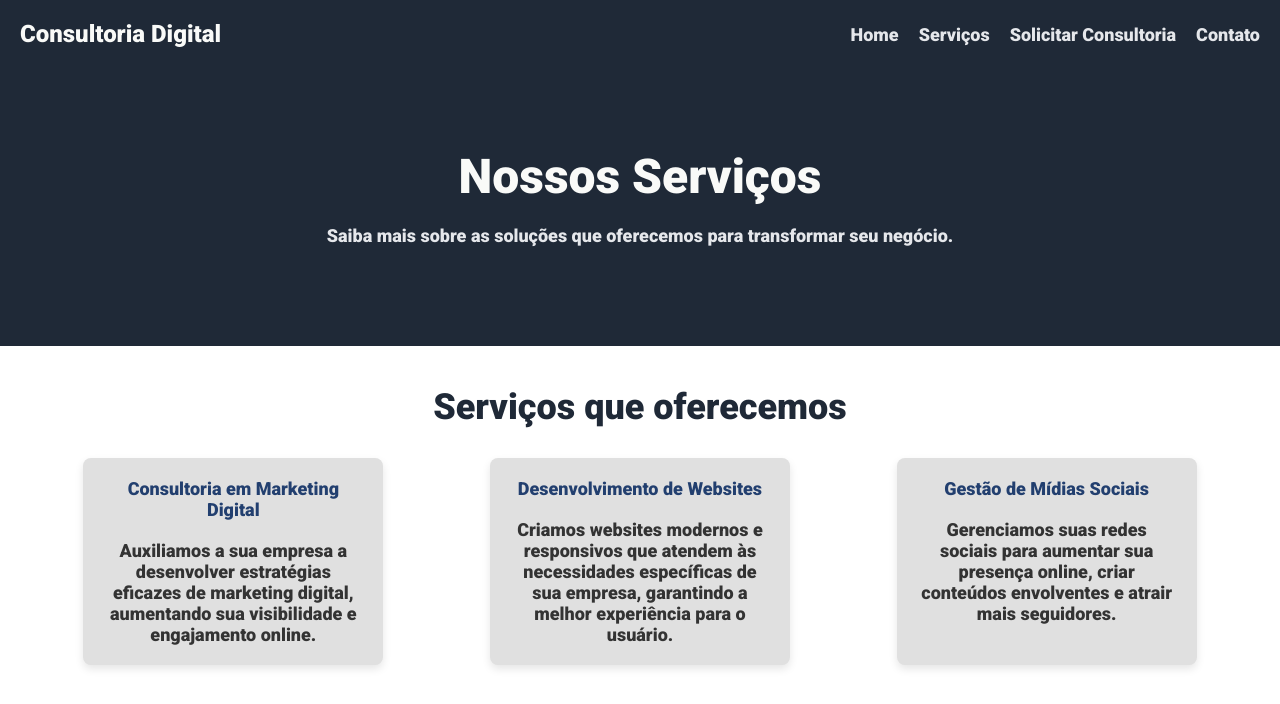
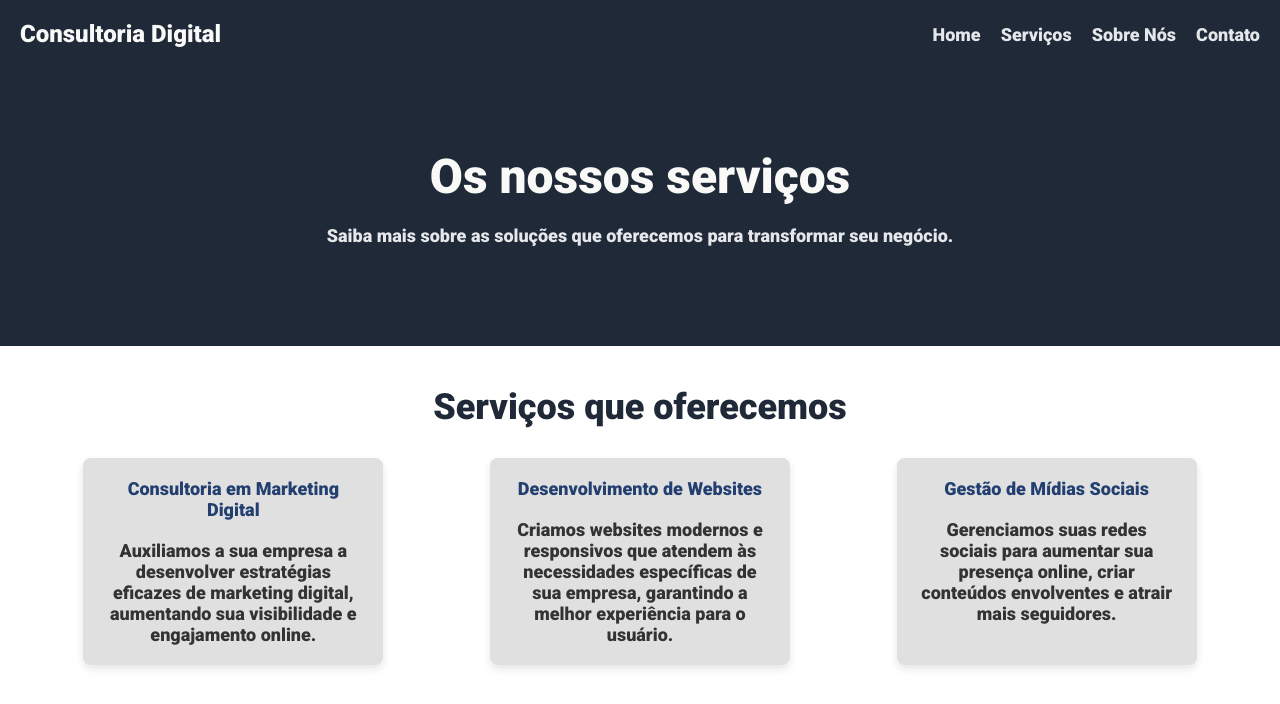
Before and after one commit to antoniolal/landing-page-project, a plain HTML site: page servicos.html in a window 1280 px wide. Drawn offline with Linux system fonts and the light colour scheme.

Commit message:
Landing Page

```diff
--- a/servicos.html
+++ b/servicos.html
@@ -15,14 +15,14 @@
             <ul>
                 <li><a href="index.html">Home</a></li>
                 <li><a href="servicos.html">Serviços</a></li>
-                <li><a href="formulario.html">Solicitar Consultoria</a></li>
+                <li><a href="formulario.html">Sobre Nós</a></li>
                 <li><a href="contato.html">Contato</a></li>
             </ul>
         </nav>
     </header>
 
     <section class="hero">
-        <h1>Nossos Serviços</h1>
+        <h1>Os nossos serviços</h1>
         <p>Saiba mais sobre as soluções que oferecemos para transformar seu negócio.</p>
     </section>
 
```
Also changed, not shown: index.html (+2 -2 lines).
